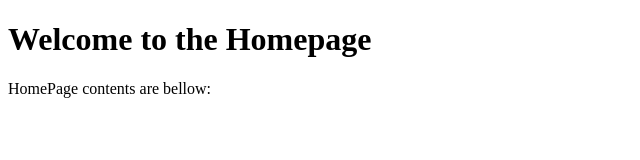
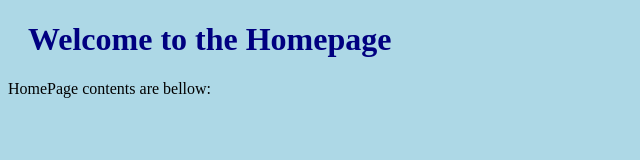
Before and after one commit to Daltro-Oliveira-Vinuto/simple-website, a plain HTML site: page homepage.html in a window 1280 px wide. Shown: the whole page, without its empty margins (0-640 px from the left). Drawn offline with Linux system fonts and the light colour scheme.

Commit message:
css style added

```diff
--- /dev/null
+++ b/bluestyle.css
@@ -0,0 +1,8 @@
+body {
+	background-color:  lightblue;
+}
+
+h1 {
+	color:  navy;
+	margin-left:  20px;
+}
--- a/homepage.html
+++ b/homepage.html
@@ -4,6 +4,8 @@
 <head>
 	<meta charset="utf-8">
 	<title> HomePage</title>
+
+	<link rel="stylesheet" type="text/css" href="bluestyle.css">
 
 </head>
 
```
